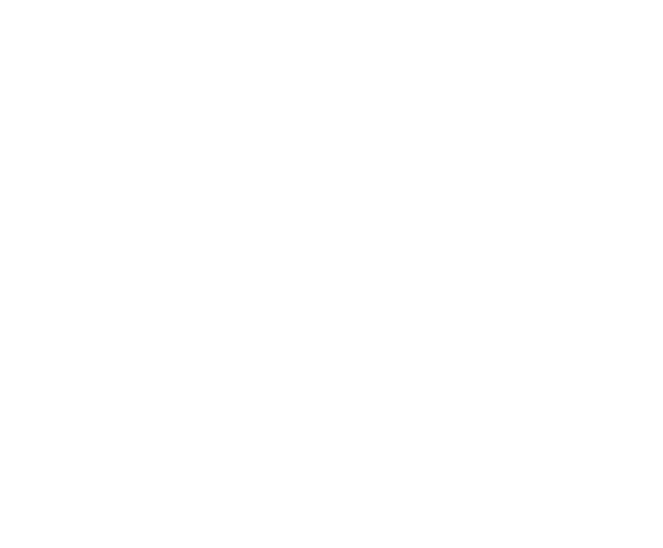
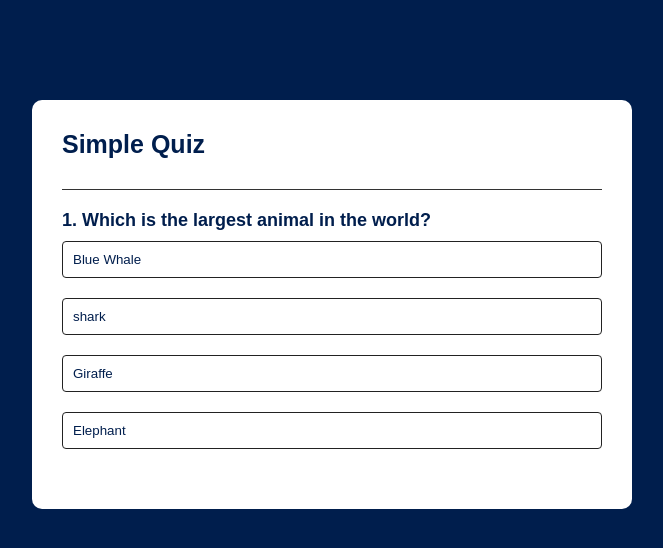
Before and after one commit to hirak729/Quiz-App-Js, a plain HTML site: page index.html in a window 1280 px wide. Shown: the whole page, without its empty margins (308-971 px from the left). Drawn offline with Linux system fonts and the light colour scheme.

Commit message:
completed

```diff
--- a/index.html
+++ b/index.html
@@ -4,8 +4,22 @@
     <meta charset="UTF-8">
     <meta name="viewport" content="width=device-width, initial-scale=1.0">
     <title>Quiz App</title>
+    <link rel="stylesheet" href="style.css">
+    <script src="script.js" defer></script>
 </head>
 <body>
-
+    <div class="app">
+        <h1>Simple Quiz</h1>
+        <div class="quiz">
+            <h2 id="question">Question goes here</h2>
+            <div id="answer-buttons">
+                <button class="btn">Answer 1</button>
+                <button class="btn">Answer 2</button>
+                <button class="btn">Answer 3</button>
+                <button class="btn">Answer 4</button>
+            </div>
+            <button id="next-btn">Next</button>
+        </div>
+    </div>
 </body>
 </html>
--- /dev/null
+++ b/script.js
@@ -0,0 +1,131 @@
+const questions = [
+    {
+        question: "Which is the largest animal in the world?",
+        answer: [
+            { text: "Blue Whale", correct: true },
+            { text: "shark", correct: false },
+            { text: "Giraffe", correct: false },
+            { text: "Elephant", correct: false },
+        ],
+    },
+    {
+        question: "What is the capital of France?",
+        answer: [
+            { text: "London", correct: false },
+            { text: "New York", correct: false },
+            { text: "Paris", correct: true },
+            { text: "Dubai", correct: false },
+        ],
+    },
+    {
+        question: "What is the currency of Japan?",
+        answer: [
+            { text: "Yen", correct: true },
+            { text: "Dollar", correct: false },
+            { text: "Euro", correct: false },
+            { text: "Pound", correct: false },
+        ],
+    },
+    {
+        question: "What is the largest planet in our solar system?",
+        answer: [
+            { text: "Venus", correct: false },
+            { text: "Mars", correct: false },
+            { text: "Jupiter", correct: true },
+            { text: "Saturn", correct: false },
+        ],
+    },
+    {
+        question: "What is the smallest country in the world?",
+        answer: [
+            { text: "Monaco", correct: false },
+            { text: "Vatican City", correct: true },
+            { text: "Maldives", correct: false },
+            { text: "Singapore", correct: false },
+        ],
+    },
+];
+
+const questionElement = document.getElementById("question");
+const answerButton = document.getElementById("answer-buttons");
+const nextButton = document.getElementById("next-btn");
+
+let currentQuestionIndex = 0;
+let score = 0;
+
+function startQuiz(){
+    currentQuestionIndex = 0;
+    score = 0;
+    nextButton.innerHTML = "Next";
+    showQuestion();
+}
+
+function showQuestion(){
+    resentState();
+    let currentQuestion = questions[currentQuestionIndex];
+    let questionNo = currentQuestionIndex + 1;
+    questionElement.innerHTML = questionNo + ". " + currentQuestion.question;
+
+    currentQuestion.answer.forEach(answer => {
+        const button = document.createElement("button");
+        button.innerHTML = answer.text;
+        button.classList.add("btn");
+        answerButton.appendChild(button);
+        if(answer.correct){
+            button.dataset.correct = answer.correct;
+        }
+        button.addEventListener("click", selectAnswer);
+    });
+}
+
+function resentState(){
+    nextButton.style.display = "none";
+    while(answerButton.firstChild){
+        answerButton.removeChild(answerButton.firstChild);
+    }
+}
+
+function selectAnswer(e){
+    const selectedBtn = e.target;
+    const correct = selectedBtn.dataset.correct === "true";
+    if(correct){
+        selectedBtn.classList.add("correct");
+        score++;
+    }else{
+        selectedBtn.classList.add("incorrect");
+    }
+    Array.from(answerButton.children).forEach(button => {
+        if(button.dataset.correct === "true"){
+            button.classList.add("correct");
+        }
+        button.disabled = true;
+    });
+    nextButton.style.display = "block";
+}
+
+showScore = () => {
+    resentState();
+    questionElement.innerHTML = `Your Score is ${score} out of ${questions.length}`;
+    nextButton.innerHTML = "Restart";
+    nextButton.style.display = "block";
+}
+
+handleNextButton = () => {
+    currentQuestionIndex++;
+    if(currentQuestionIndex < questions.length){
+        showQuestion();
+    }else{
+        showScore();
+    }
+}
+
+nextButton.addEventListener("click", () => {
+    if(currentQuestionIndex < questions.length){
+        handleNextButton();
+    }else{
+        startQuiz();
+    }
+
+});
+
+startQuiz();
--- a/style.css
+++ b/style.css
@@ -4,3 +4,78 @@
     box-sizing: border-box;
     font-family: 'Poppins', sans-serif;
 }
+
+body{
+    background: #001e4d;
+}
+
+.app{
+    background: #fff;
+    width: 90%;
+    max-width: 600px;
+    margin: 100px auto 0;
+    border-radius: 10px;
+    padding: 30px;
+}
+
+.app h1{
+    font-size: 25px;
+    color: #001e4d;
+    font-weight: 600;
+    border-bottom: 1px solid #333;
+    padding-bottom: 30px;
+}
+
+.quiz{
+    padding: 20px 0;
+}
+
+.quiz h2{
+    font-size: 18px;
+    color: #001e4d;
+    font-weight: 600;
+}
+
+.btn{
+    background: #fff;
+    color: #001e4d;
+    font-weight: 500;
+    width: 100%;
+    border: 1px solid #222;
+    padding: 10px;
+    margin: 10px 0;
+    text-align: left;
+    border-radius: 4px;
+    cursor: pointer;
+    transition: all 0.3s;
+}
+
+.btn:hover:not([disabled]){
+    background: #222;
+    color: #fff;
+}
+
+.btn:disabled{
+    cursor: no-drop;
+}
+
+#next-btn{
+    background: #001e4d;
+    color: #fff;
+    font-weight: 500;
+    width: 150px;
+    border: 0;
+    padding: 10px;
+    margin: 10px auto 0;
+    border-radius: 4px;
+    cursor: pointer;
+    display: none;
+}
+
+.correct{
+    background: #9aeabc;
+}
+
+.incorrect{
+    background: #ff9393;
+}
```
